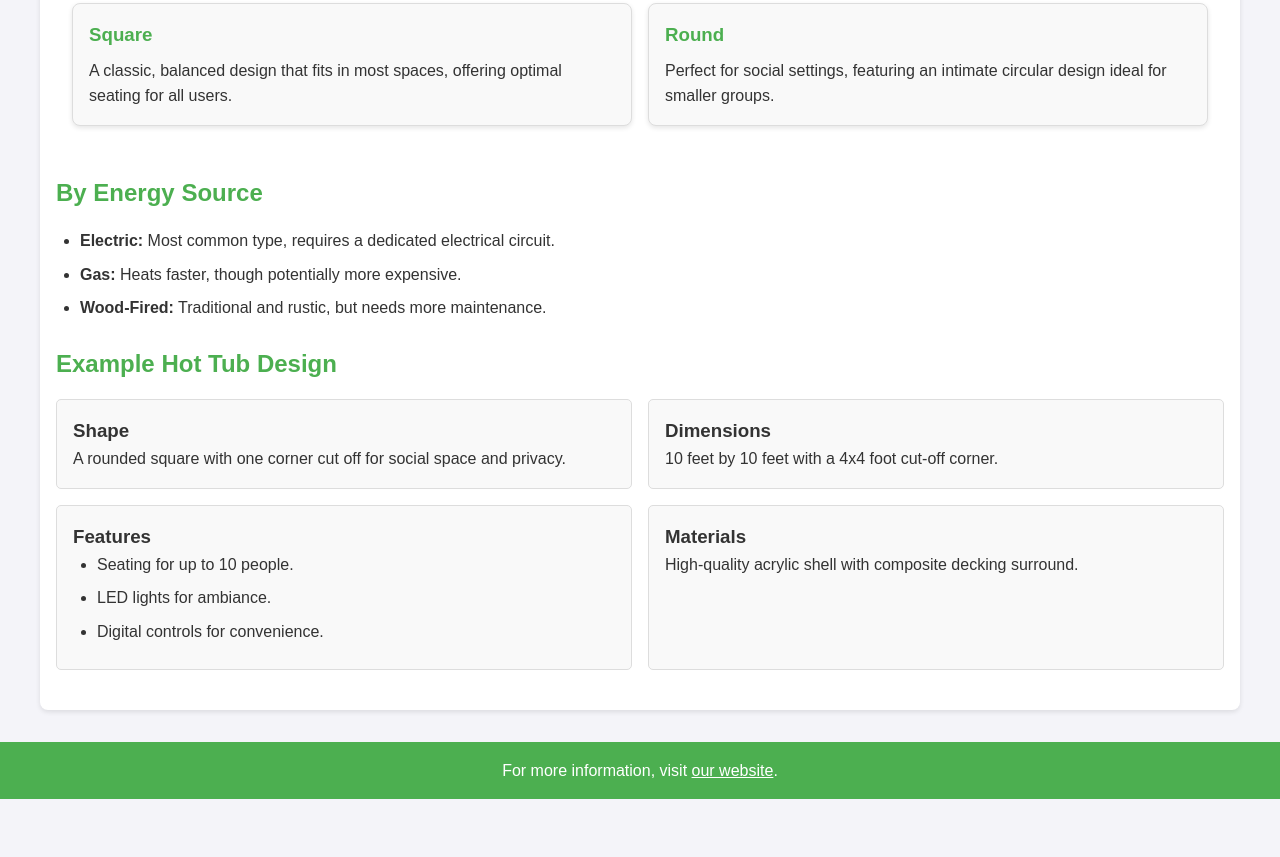
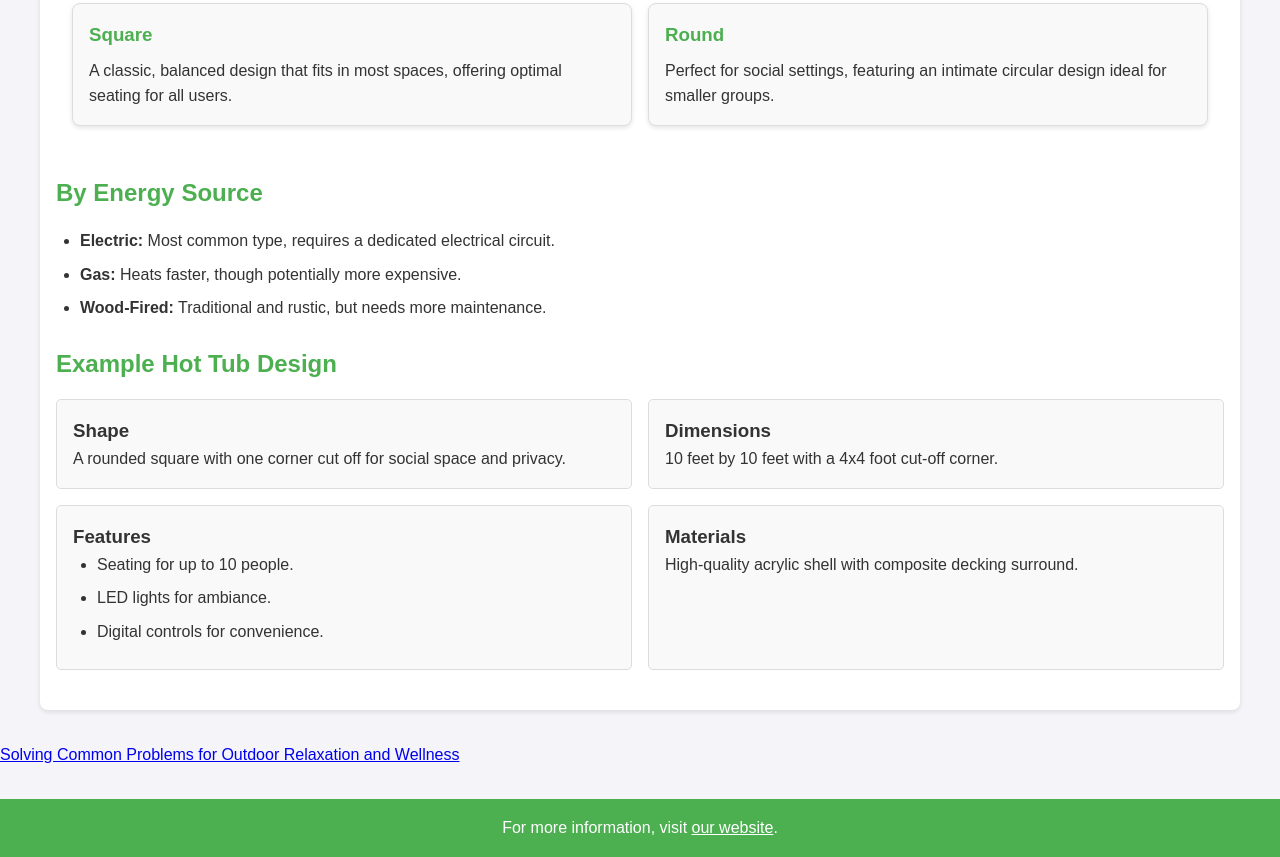
Before and after one commit to malavihome/hottub-patio, a plain HTML site: page index.html in a window 1280 px wide. Shown: the part 2410-3267 px from the top of the page. Before the commit the page ends 3209 px from the top, so only its background shows below. Drawn offline with Linux system fonts and the light colour scheme.

Commit message:
Update index.html

```diff
--- a/index.html
+++ b/index.html
@@ -343,7 +343,9 @@
       </div>
     </section>
   </main>
-
+<a href="https://docs.google.com/document/d/e/2PACX-1vRtAhDweTPrtada1rDoF7MB0OAWfCUjCAoSXIvTkvRdGYVJJKFdFGe2BLvH-jysiMkYeHJnS4hG819m/pub" target="_blank">
+    Solving Common Problems for Outdoor Relaxation and Wellness
+</a>
   <footer>
     <p>For more information, visit <a href="https://hottubpatio.com/">our website</a>.</p>
   </footer>
```
